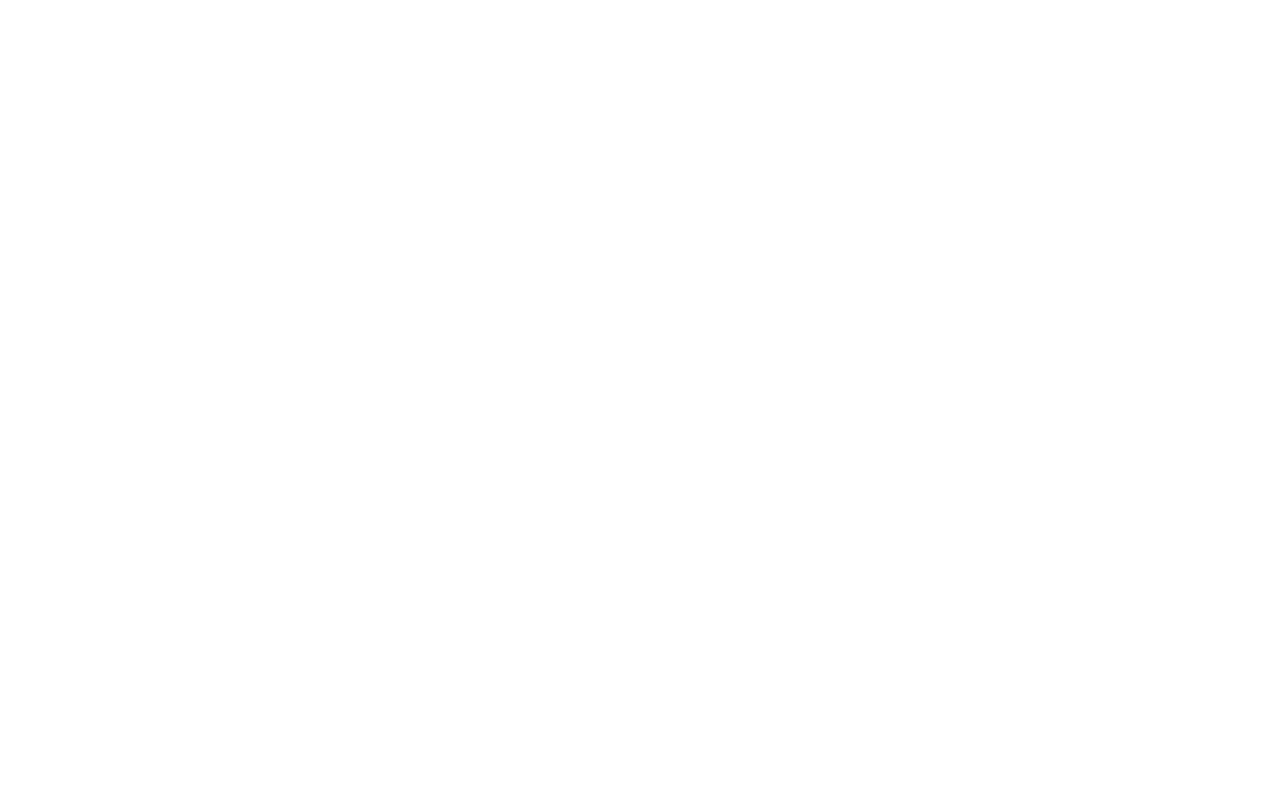
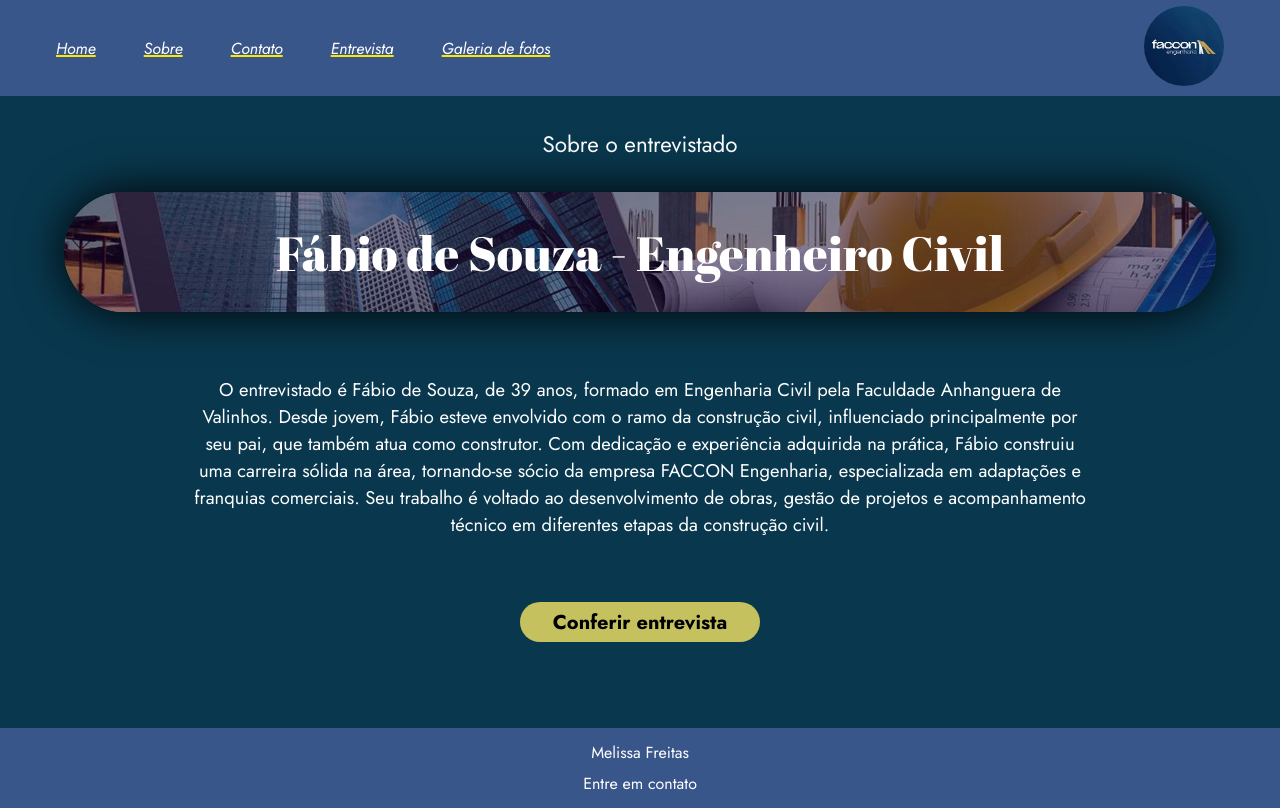
Before and after one commit to Melfreitass/profissao-do-futuro, a plain HTML site: page pages/sobre.html in a window 1280 px wide. Drawn offline with Linux system fonts and the light colour scheme; a web font is replaced by a local one.

Commit message:
feat: realiza a pagina sobre

```diff
--- a/assets/css/index.css
+++ b/assets/css/index.css
@@ -73,7 +73,7 @@ main {
     display: flex;
     align-items: center;
     justify-content: center;
-    box-shadow: 0 0 6vh  rgb(0, 0, 0);;
+    box-shadow: 0 0 6vh  rgb(0, 0, 0);
 }
 
 #titulo {
--- a/assets/css/sobre.css
+++ b/assets/css/sobre.css
@@ -0,0 +1,132 @@
+@import url('https://fonts.googleapis.com/css2?family=Amarante&family=Jost:ital,wght@0,100..900;1,100..900&family=Source+Sans+3:ital,wght@0,200..900;1,200..900&family=Stack+Sans+Text:wght@200..700&display=swap');
+@import url('https://fonts.googleapis.com/css2?family=Abril+Fatface&family=Amarante&family=Jost:ital,wght@0,100..900;1,100..900&family=Source+Sans+3:ital,wght@0,200..900;1,200..900&family=Stack+Sans+Text:wght@200..700&display=swap');
+
+* {
+    margin: 0;
+    padding: 0;
+}
+
+header {
+    width: 100%;
+    height: 12vh;
+    background-color: rgb(57, 86, 139);
+    display: flex;
+    flex-direction: row;
+    align-items: center;
+    justify-content: space-between;
+}
+
+#navegacao {
+    display: flex;
+    flex-direction: row;
+    gap: 6vh;
+    margin-left: 7vh;
+    color: white;
+    font-size: 2vh;
+    font-family: "Jost", sans-serif;
+    font-style: oblique;
+    text-decoration: underline rgb(255, 230, 0) 2.3px;
+}
+
+
+#imagem-logo {
+    width: 10vh;
+    border-radius: 100%;
+    margin: 3vh;
+    margin-right: 7vh;
+}
+
+.link {
+    text-decoration: none;
+    color: white;
+}
+
+.link:hover {
+    color: rgb(241, 240, 175);
+    transform: scale(1.03);
+}
+
+body {
+    margin: 0;
+}
+
+main {
+    height: 79vh;
+    background-color: rgb(9, 56, 78);
+    display: flex;
+    align-items: center;
+    justify-content: baseline;
+    flex-direction: column;
+}
+
+#titulo-sobre {
+    margin-top: 4vh;
+    font-family: "Jost", sans-serif;
+    font-size: 2.8vh;
+    text-align: center;
+    color: white;
+}
+
+#texto-nome {
+    width: 90%;
+    height: 15vh;
+    margin-top: 4vh;
+    display: flex;
+    align-items: center;
+    justify-content: center;
+    background-image: url(../img/img-sobre.PNG);
+    border-radius: 15vh;
+    box-shadow: 0 0 6vh  rgb(0, 0, 0);;
+}
+
+#nome {
+    width: 100%;
+    height: 100%;
+    align-items: center;
+    display: flex;
+    align-items: center;
+    justify-content: center;
+    background-color: rgba(22, 2, 54, 0.493);
+    color: white;
+    font-family: "Abril Fatface", sans-serif;
+    font-size: 6vh;
+    border-radius: 15vh;
+}
+
+#texto-sobre {
+    width: 70%;
+    margin-top: 8vh;
+    font-family: "Jost", sans-serif;
+    font-size: 2.3vh;
+    color: white;
+    text-align: center;
+}
+
+#ir-entrevista {
+    width: 30vh;
+    height: 5vh;
+    font-family: "Jost", sans-serif;
+    margin: 8vh;
+    font-size: 2.5vh;
+    border-radius: 15vh;
+    text-align: center;
+    font-weight: bold;
+    color: rgb(0, 0, 0);
+    text-decoration: none;
+    background-color: rgba(235, 221, 98, 0.829);
+    display: flex;
+    justify-content: center;
+    align-items: center;
+}
+
+footer {
+    height: 10vh;
+    display: flex;
+    align-items: center;
+    justify-content: center;
+    flex-direction: column;
+    background-color: rgb(57, 86, 139);
+    color: white;
+    gap: 1vh;
+    font-family: "Jost", sans-serif;
+}
--- a/pages/sobre.html
+++ b/pages/sobre.html
@@ -0,0 +1,61 @@
+<!DOCTYPE html>
+<html lang="pt-br">
+  <head>
+    <meta charset="UTF-8" />
+    <meta name="viewport" content="width=device-width, initial-scale=1.0" />
+    <title>Sobre</title>
+    <link rel="stylesheet" href="../assets/css/sobre.css" />
+  </head>
+  <body>
+    <header>
+       <section id="navegacao">
+        <a class="link" href="../index.html">
+          <div id="home">Home</div>
+        </a>
+        <a class="link" href="./sobre.html">
+          <div id="sobre">Sobre</div>
+        </a>
+        <a class="link" href="./contato.html">
+          <div id="contato">Contato</div>
+        </a>
+        <a class = "link" href="./entrevista.html">
+            <div id="entrevista">Entrevista</div>
+        </a>
+        <a class="link" href="./galeria.html">
+          <div id="galeria">Galeria de fotos</div>
+        </a>
+      </section>
+
+      <section id="logo">
+        <img
+          id="imagem-logo"
+          src="../assets/img/logo.jpg"
+          alt="Logo da empresa do entrevistado, com fundo azul, escrito: faccon engenharia"
+        />
+      </section>
+    </header>
+
+    <main>
+      <p id = "titulo-sobre">Sobre o entrevistado</p>
+
+      <div id="texto-nome">
+        <p id = "nome">Fábio de Souza - Engenheiro Civil</p>
+      </div>
+
+      <div id="texto-sobre">
+        <p>
+          O entrevistado é Fábio de Souza, de 39 anos, formado em Engenharia Civil pela Faculdade Anhanguera de Valinhos. Desde jovem, Fábio esteve envolvido com o ramo da construção civil, influenciado principalmente por seu pai, que também atua como construtor. Com dedicação e experiência adquirida na prática, Fábio construiu uma carreira sólida na área, tornando-se sócio da empresa FACCON Engenharia, especializada em adaptações e franquias comerciais. Seu trabalho é voltado ao desenvolvimento de obras, gestão de projetos e acompanhamento técnico em diferentes etapas da construção civil.
+        </p>
+      </div>
+
+      <a class = "link" href="./entrevista.html">
+        <p id = "ir-entrevista">Conferir entrevista</p>
+      </a>
+    </main>
+
+    <footer>
+      <p>Melissa Freitas</p>
+      <p>Entre em contato</p>
+    </footer>
+  </body>
+</html>
```
Also changed, not shown: pages/galeria.html (+2 -2 lines), assets/img/img-sobre.PNG (added).
